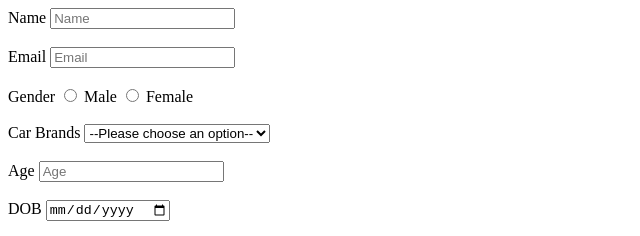
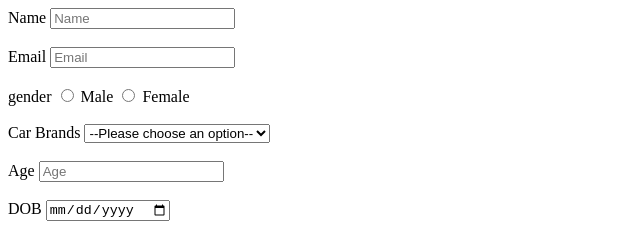
Before and after one commit to acciojob/signup-form-car-Prasad790-sys, a website: page main.html in a window 1280 px wide. Shown: the top 236 px of the page, 0-640 px from the left. Drawn offline with Linux system fonts and the light colour scheme.

Commit message:
created a submission

```diff
--- a/main.html
+++ b/main.html
@@ -17,10 +17,10 @@
 		<label for="email">Email</label>
 		<input type="email" id="email" placeholder="Email" required>
 		<br><br>
-		<label>Gender</label>
-		<input type="radio" name="Gender" value="male" required>
+		<label>gender</label>
+		<input type="radio" name="gender" value="male" required>
 		<label for="male">Male</label>
-		<input type="radio" name="Gender" value="female" required>
+		<input type="radio" name="gender" value="female" required>
 		<label for="female">Female</label>
 		<br><br>
 		<label for='cars'>Car Brands</label>
```
